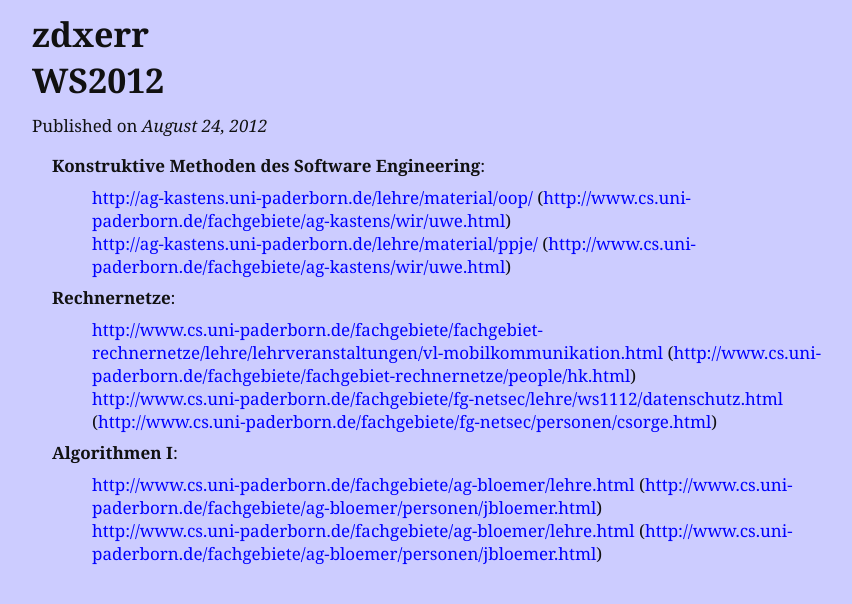
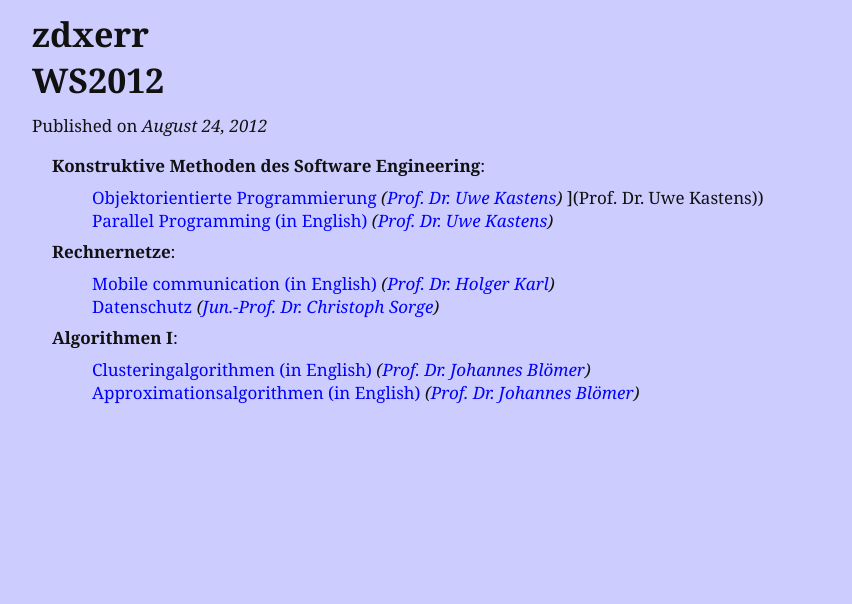
Before and after one commit to zdxerr/zdxerr.github.com, a Jekyll site: the page built from _posts/2012-08-24-ws-2012.markdown, in a window 1280 px wide. Shown: the top 604 px of the page, without its empty margins (208-1060 px from the left). Built offline with Jekyll 4.4.1, drawn with Linux system fonts in a browser that asks for light colours; Markdown is read by kramdown in place of the engine named in the settings.

```diff
--- a/_posts/2012-08-24-ws-2012.markdown
+++ b/_posts/2012-08-24-ws-2012.markdown
@@ -6,15 +6,16 @@
 
 - __Konstruktive Methoden des Software Engineering__:
 
-    * [http://ag-kastens.uni-paderborn.de/lehre/material/oop/](Objektorientierte Programmierung) ([http://www.cs.uni-paderborn.de/fachgebiete/ag-kastens/wir/uwe.html](Prof. Dr. Uwe Kastens))
-    * [http://ag-kastens.uni-paderborn.de/lehre/material/ppje/](Parallel Programming (in English)) ([http://www.cs.uni-paderborn.de/fachgebiete/ag-kastens/wir/uwe.html](Prof. Dr. Uwe Kastens))
+    * [Objektorientierte Programmierung](http://ag-kastens.uni-paderborn.de/lehre/material/oop/) _([Prof. Dr. Uwe Kastens](http://www.cs.uni-paderborn.de/fachgebiete/ag-kastens/wir/uwe.html))_
+    ](Prof. Dr. Uwe Kastens))
+    * [Parallel Programming (in English)](http://ag-kastens.uni-paderborn.de/lehre/material/ppje/) _([Prof. Dr. Uwe Kastens](http://www.cs.uni-paderborn.de/fachgebiete/ag-kastens/wir/uwe.html))_
 
 - __Rechnernetze__:
 
-    * [http://www.cs.uni-paderborn.de/fachgebiete/fachgebiet-rechnernetze/lehre/lehrveranstaltungen/vl-mobilkommunikation.html](Mobile communication (in English)) ([http://www.cs.uni-paderborn.de/fachgebiete/fachgebiet-rechnernetze/people/hk.html](Prof. Dr. Holger Karl))
-    * [http://www.cs.uni-paderborn.de/fachgebiete/fg-netsec/lehre/ws1112/datenschutz.html](Datenschutz) ([http://www.cs.uni-paderborn.de/fachgebiete/fg-netsec/personen/csorge.html](Jun.-Prof. Dr. Christoph Sorge))
+    * [Mobile communication (in English)](http://www.cs.uni-paderborn.de/fachgebiete/fachgebiet-rechnernetze/lehre/lehrveranstaltungen/vl-mobilkommunikation.html) _([Prof. Dr. Holger Karl](http://www.cs.uni-paderborn.de/fachgebiete/fachgebiet-rechnernetze/people/hk.html))_
+    * [Datenschutz](http://www.cs.uni-paderborn.de/fachgebiete/fg-netsec/lehre/ws1112/datenschutz.html) _([Jun.-Prof. Dr. Christoph Sorge](http://www.cs.uni-paderborn.de/fachgebiete/fg-netsec/personen/csorge.html))_
 
 - __Algorithmen I__:
 
-    * [http://www.cs.uni-paderborn.de/fachgebiete/ag-bloemer/lehre.html](Clusteringalgorithmen (in English)) ([http://www.cs.uni-paderborn.de/fachgebiete/ag-bloemer/personen/jbloemer.html](Prof. Dr. Johannes Blömer))
-    * [http://www.cs.uni-paderborn.de/fachgebiete/ag-bloemer/lehre.html](Approximationsalgorithmen (in English)) ([http://www.cs.uni-paderborn.de/fachgebiete/ag-bloemer/personen/jbloemer.html](Prof. Dr. Johannes Blömer))
+    * [Clusteringalgorithmen (in English)](http://www.cs.uni-paderborn.de/fachgebiete/ag-bloemer/lehre.html) _([Prof. Dr. Johannes Blömer](http://www.cs.uni-paderborn.de/fachgebiete/ag-bloemer/personen/jbloemer.html))_
+    * [Approximationsalgorithmen (in English)](http://www.cs.uni-paderborn.de/fachgebiete/ag-bloemer/lehre.html) _([Prof. Dr. Johannes Blömer](http://www.cs.uni-paderborn.de/fachgebiete/ag-bloemer/personen/jbloemer.html))_
```
